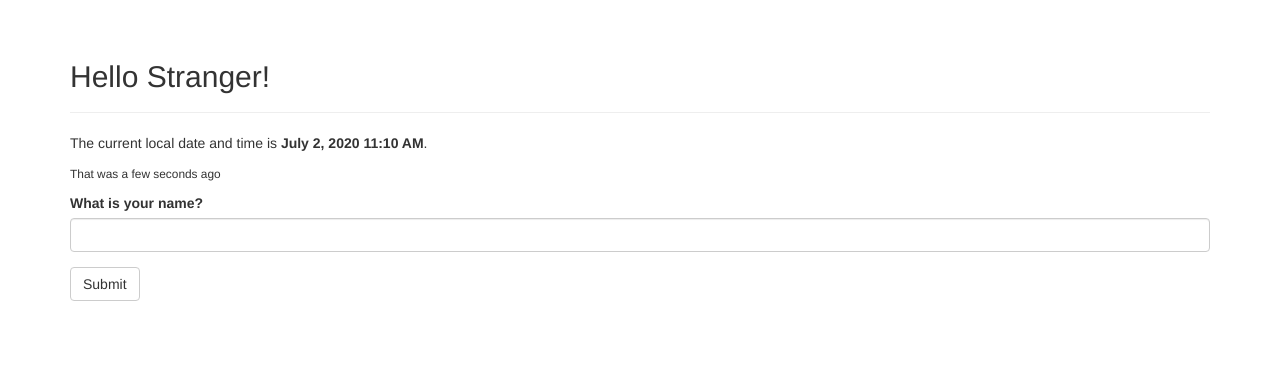
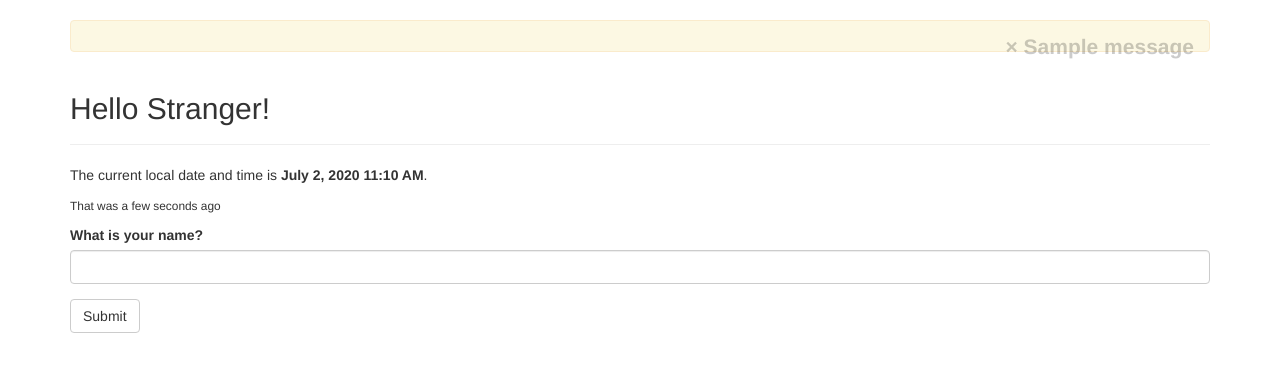
Before and after one commit to C3nsoreD/flask-tut, a Flask app: page / in a window 1280 px wide. Shown: the part 52-424 px from the top of the page. Run offline with Flask 2, Linux system fonts and the light colour scheme; one stand-in notice (Sample message) is shown; some libraries are stand-ins or nearby versions.

Commit message:
flashing messages

```diff
--- a/application/app.py
+++ b/application/app.py
@@ -1,4 +1,4 @@
-from flask import Flask, render_template
+from flask import Flask, render_template, session, redirect, url_for, flash
 from flask import request, make_response
 from flask_bootstrap import Bootstrap
 from flask_moment import Moment
@@ -15,13 +15,18 @@ moment = Moment(app)
 
 @app.route('/', methods=['GET', 'POST'])
 def index():
-    name = None
+    # name = None
     form = NameForm()
     if  form.validate_on_submit():
-        name = form.name.data
-        form.name.data = ""
+        old_name = session.get('name')
+        if old_name is not None and old_name != form.name.data:
+            flash('Looks like you have changed your name!')
+        session['name'] = form.name.data
+        form.name.data = ''
+        # name = form.name.data
+        return redirect(url_for('index'))
 
-    return render_template('index.html', current_time=datetime.utcnow(), form=form, name=name)
+    return render_template('index.html', current_time=datetime.utcnow(), form=form, name=session.get('name'))
 
 @app.route('/user/<name>')
 def user(name):
--- a/application/templates/base.html
+++ b/application/templates/base.html
@@ -33,6 +33,12 @@
 
 {% block content %}
 <div class="container">
+  {% for message in get_flashed_messages() %}
+  <div class="alert alert-warning">
+    <btton type="button" class="close" data-dismiss="alert">&times;</button>
+    {{ message }}
+  </div>
+  {% endfor %}
   {% block page_content %}{% endblock page_content%}
 </div>
 {% endblock content%}
```
